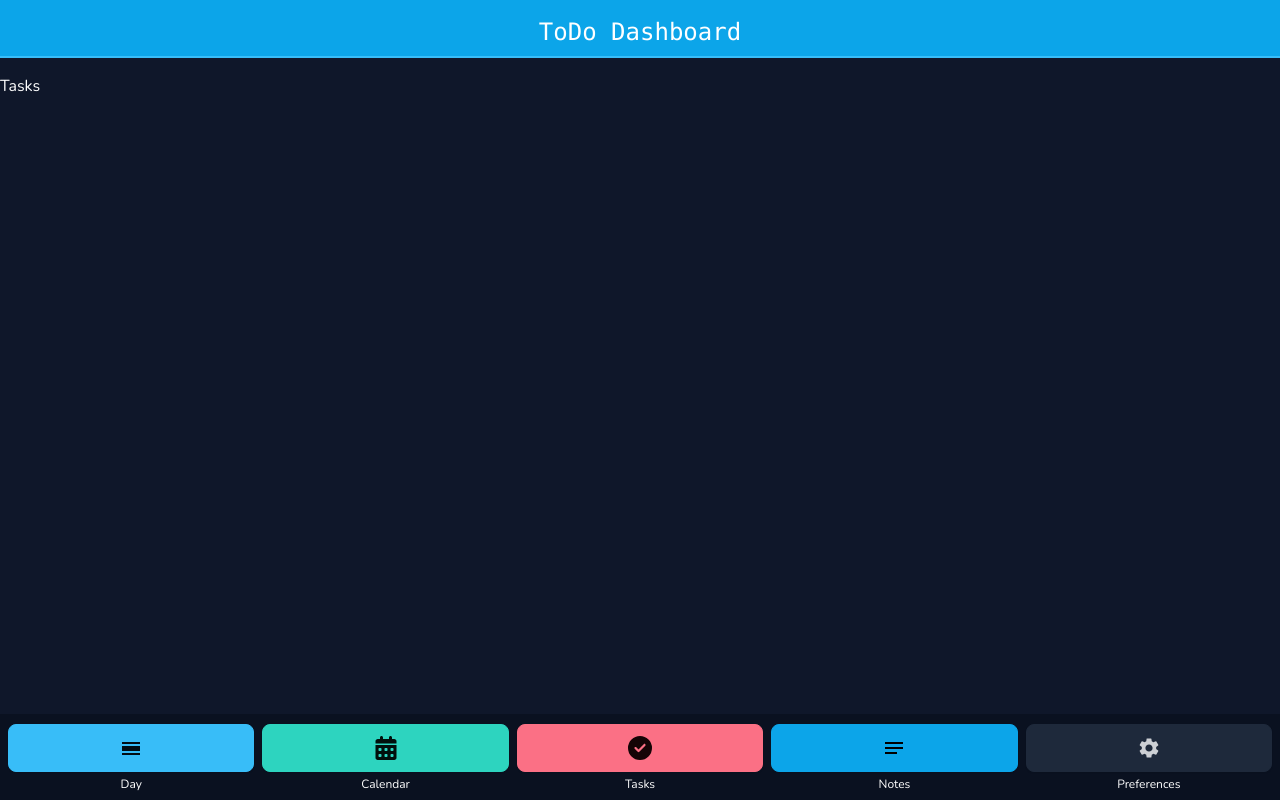
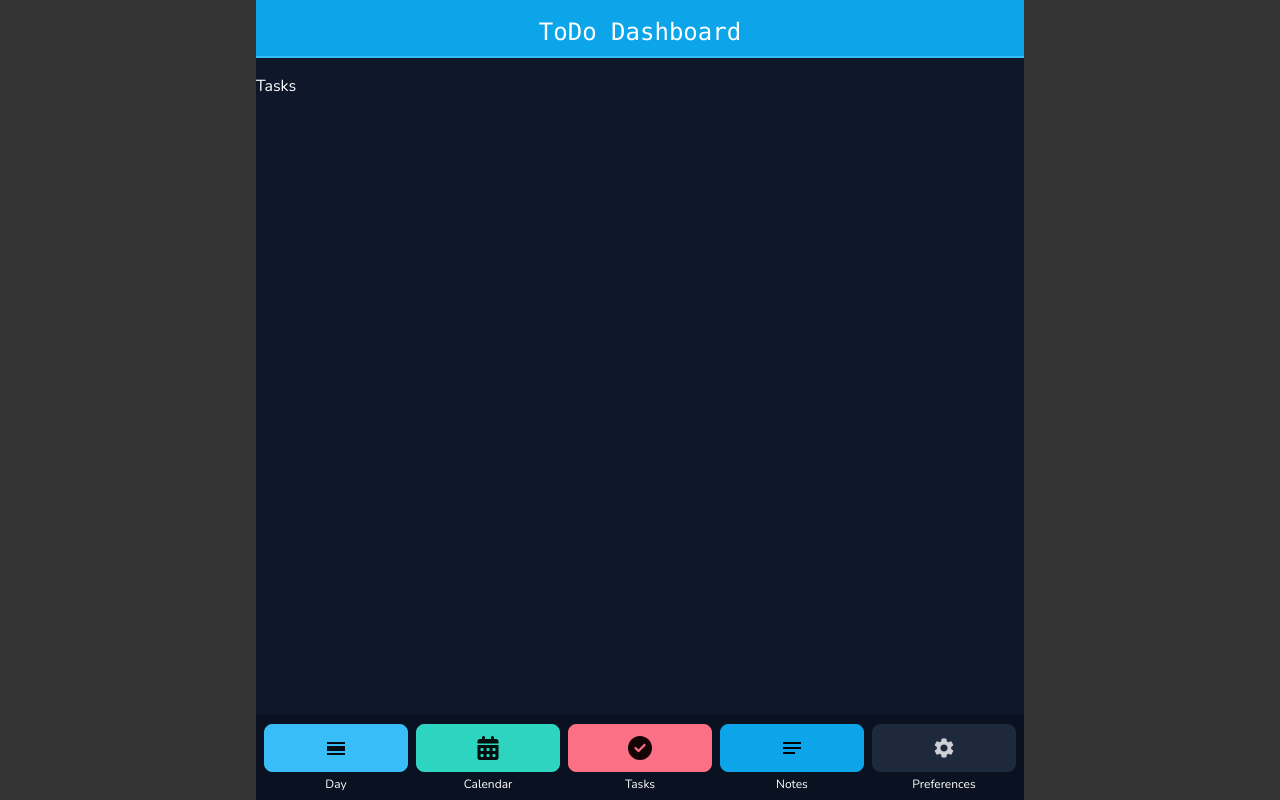
Before and after one commit to alcatraz627/my-todos-dashboard, a Next.js app: page /settings in a window 1280 px wide. Built offline with nearby package versions, Linux system fonts and the light colour scheme.

Commit message:
ui tweaks

```diff
--- a/app/globals.css
+++ b/app/globals.css
@@ -3,16 +3,10 @@
 @tailwind utilities;
 
 :root {
-  --background: #ffffff;
-  --foreground: #171717;
+  /* --background: var(--b1); */
+  --background: #333;
+  --foreground: #fff;
 }
-
-/* @media (prefers-color-scheme: dark) {
-  :root {
-    --background: #0a0a0a;
-    --foreground: #ededed;
-  }
-} */
 
 body {
   color: var(--foreground);
--- a/app/layout.tsx
+++ b/app/layout.tsx
@@ -18,15 +18,15 @@ export default function RootLayout({
 }>) {
   return (
     <html lang="en">
-      <body
-        className={`${nunito.className} antialiased bg-base-100 text-white`}
-      >
+      <body className={`${nunito.className} antialiased `}>
         <Providers>
-          <div className="text-2xl text-center pt-4 pb-2 mb-4 font-mono border-b-2 border-primary bg-info">
-            ToDo Dashboard
+          <div className="max-w-screen-md mx-auto bg-base-100 h-screen text-white">
+            <div className="text-2xl text-center pt-4 pb-2 mb-4 font-mono border-b-2 border-primary bg-info">
+              ToDo Dashboard
+            </div>
+            {children}
+            <Navbar />
           </div>
-          {children}
-          <Navbar />
         </Providers>
       </body>
     </html>
--- a/app/providers.tsx
+++ b/app/providers.tsx
@@ -6,8 +6,6 @@ import React from "react";
 export const Providers = ({ children }: { children: React.ReactNode }) => {
   const queryClient = getQueryClient();
   return (
-    <>
-      <QueryClientProvider client={queryClient}>{children}</QueryClientProvider>
-    </>
+    <QueryClientProvider client={queryClient}>{children}</QueryClientProvider>
   );
 };
--- a/app/tasks/add-task.tsx
+++ b/app/tasks/add-task.tsx
@@ -2,7 +2,7 @@
 
 import { AppQueryKeys } from "@/src/utils";
 import { Todo } from "@prisma/client";
-import { useQueryClient } from "@tanstack/react-query";
+import { useMutation, useQueryClient } from "@tanstack/react-query";
 import { useState } from "react";
 
 export const AddTask = ({
@@ -11,11 +11,16 @@ export const AddTask = ({
   addTask: (title: string) => Promise<Todo>;
 }) => {
   const [task, setTask] = useState("");
+
+  const { mutateAsync: callAddTask, isPending: isAdding } = useMutation({
+    mutationFn: addTask,
+  });
+
   const queryClient = useQueryClient();
   const handleAddTodo = async () => {
     if (!task) return;
 
-    await addTask(task);
+    await callAddTask(task);
     queryClient.invalidateQueries({ queryKey: AppQueryKeys.todos });
     setTask("");
   };
@@ -26,8 +31,11 @@ export const AddTask = ({
         e.preventDefault();
         handleAddTodo();
       }}
+      className="flex flex-row items-center gap-2"
     >
+      {isAdding && <span className="loading loading-spinner loading-md"></span>}
       <input
+        disabled={isAdding}
         type="text"
         placeholder="Add a Todo"
         className="input input-bordered w-full my-4"
--- a/src/components/navbar.tsx
+++ b/src/components/navbar.tsx
@@ -61,7 +61,7 @@ export const Navbar = () => {
   }, []);
 
   return (
-    <div className="navbar btm-nav bg-base-300 align-stretch gap-2 h-fit">
+    <div className="navbar btm-nav bg-base-300 align-stretch gap-2 h-fit max-w-screen-md mx-auto">
       {navbarButtons.map(({ path, icon: Icon, color, title }, idx) => (
         <div key={idx}>
           <Link
```
